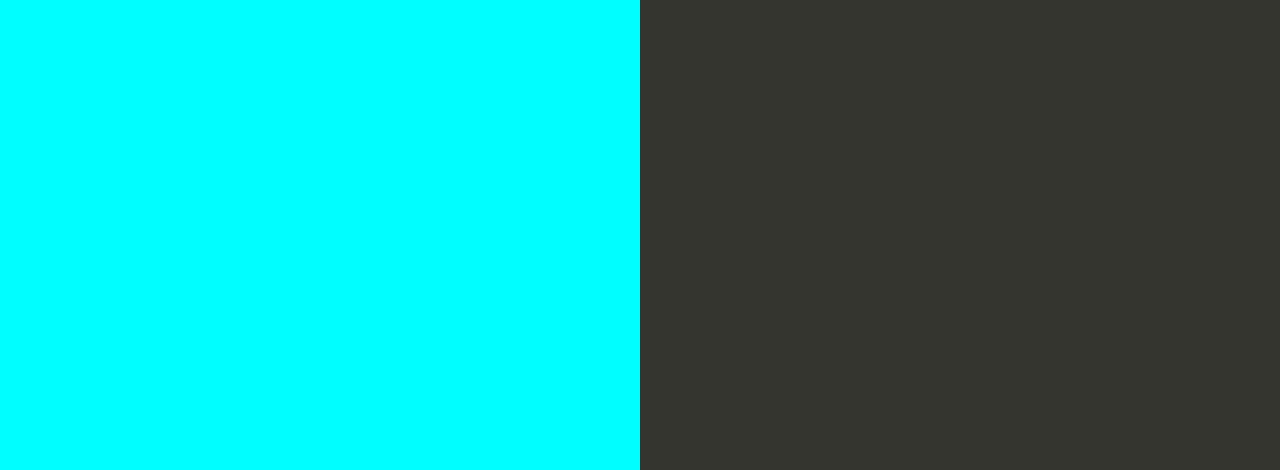
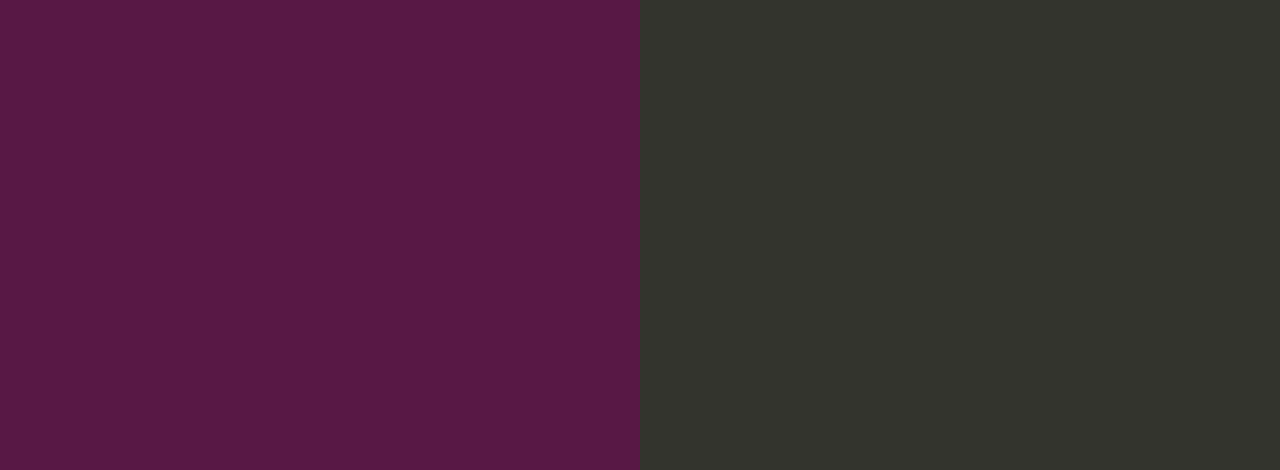
Before and after one commit to jasonfelix23/my-nodejs-app, a website: page index.html in a window 1280 px wide. Shown: the part 330-800 px from the top of the page. Drawn offline with Linux system fonts and the light colour scheme.

Commit message:
updated color to maroon

```diff
--- a/index.html
+++ b/index.html
@@ -35,7 +35,7 @@
 
         text-align: right;
         padding-top: 11em;
-        background-color: cyan;
+        background-color: #581845;
 
       }
       .textColumn p {
```
